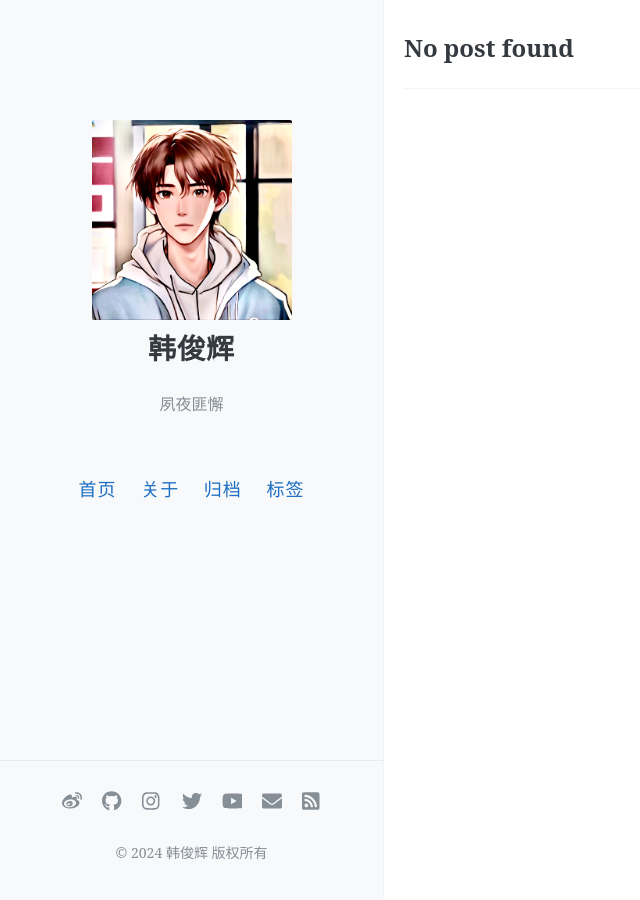
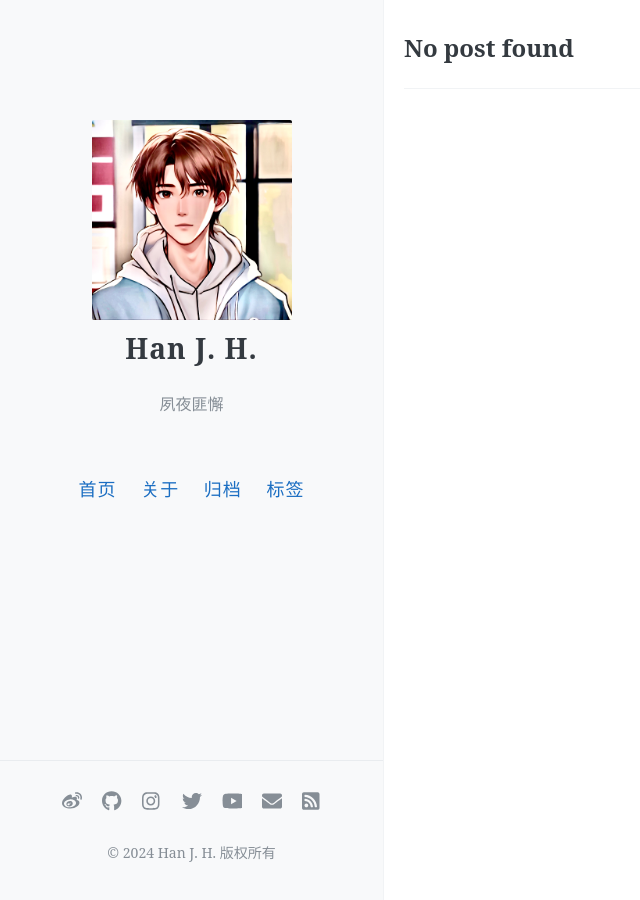
Before and after one commit to theguyhjh/theguyhjh.github.io, a Jekyll site: the page built from index.html, in a window 1280 px wide. Shown: the whole page, without its empty margins (0-640 px from the left). Built offline with Jekyll 4.4.1, drawn with Linux system fonts in a browser that asks for light colours; the list of posts is cut into pages by our own code; comment, search, counter and statistics services are not loaded.

Commit message:
2024/02/14/02:28

```diff
--- a/_config.yml
+++ b/_config.yml
@@ -7,7 +7,7 @@
 # 井号后面的文字是说明文档，不会被程序读取。
 
 # 描述/签名
-name: 韩俊辉
+name: Han J. H.
 description: 夙夜匪懈
 
 # 输入你的网站域名（如果你没有添加自己的域名，而是直接用GitHub pages分配的域名的话可以省略）
@@ -52,21 +52,21 @@ footer-links:
   weibo: u/7781153888 #请输入你的微博个性域名 https://www.weibo.com/<thispart>
   behance: # https://www.behance.net/<>
   dribbble: # https://dribbble.com/<>
-  email: junhuihan@vip.qq.com #youremailaddress@mail.com
+  email: admin@hanjunhui.com #youremailaddress@mail.com
   facebook: #https://www.facebook.com/<>
   flickr: #https://www.flickr.com/<>
   github: theguyhjh #https://github.com/<>
   instagram: theguyhjh #https://instagram.com/<>
   linkedin: #https://www.linkedin.com/in/<>
   pinterest: #https://www.pinterest.com/<>
-  rss: hanjunhui #随便填点啥RSS就能用了
+  rss: hjh #随便填点啥RSS就能用了
   stackoverflow: # http://stackoverflow.com/<>
   tumblr: # https://<username>.tumblr.com
   twitter: theguyhjh # https://www.twitter.com/<your_twitter_username>
   youtube: theguyhjh # channel/<your_long_string> or user/<user-name>
 
 # 站点页脚的文字
-footer-text: © 2024 韩俊辉 版权所有
+footer-text: © 2024 Han J. H. 版权所有
 
 #
 # 评论，注意，请不要同时添加多种不同的评论区
--- a/groupnet/index.html
+++ b/groupnet/index.html
@@ -3,7 +3,7 @@
 <head>
     <meta charset="UTF-8">
     <meta name="viewport" content="width=device-width, initial-scale=1.0">
-    <title>韩俊辉集团内部网络登录</title>
+    <title>Han J. H. 集团内部网络登录</title>
     <style>
         body {
             font-family: 'Arial', sans-serif;
```
